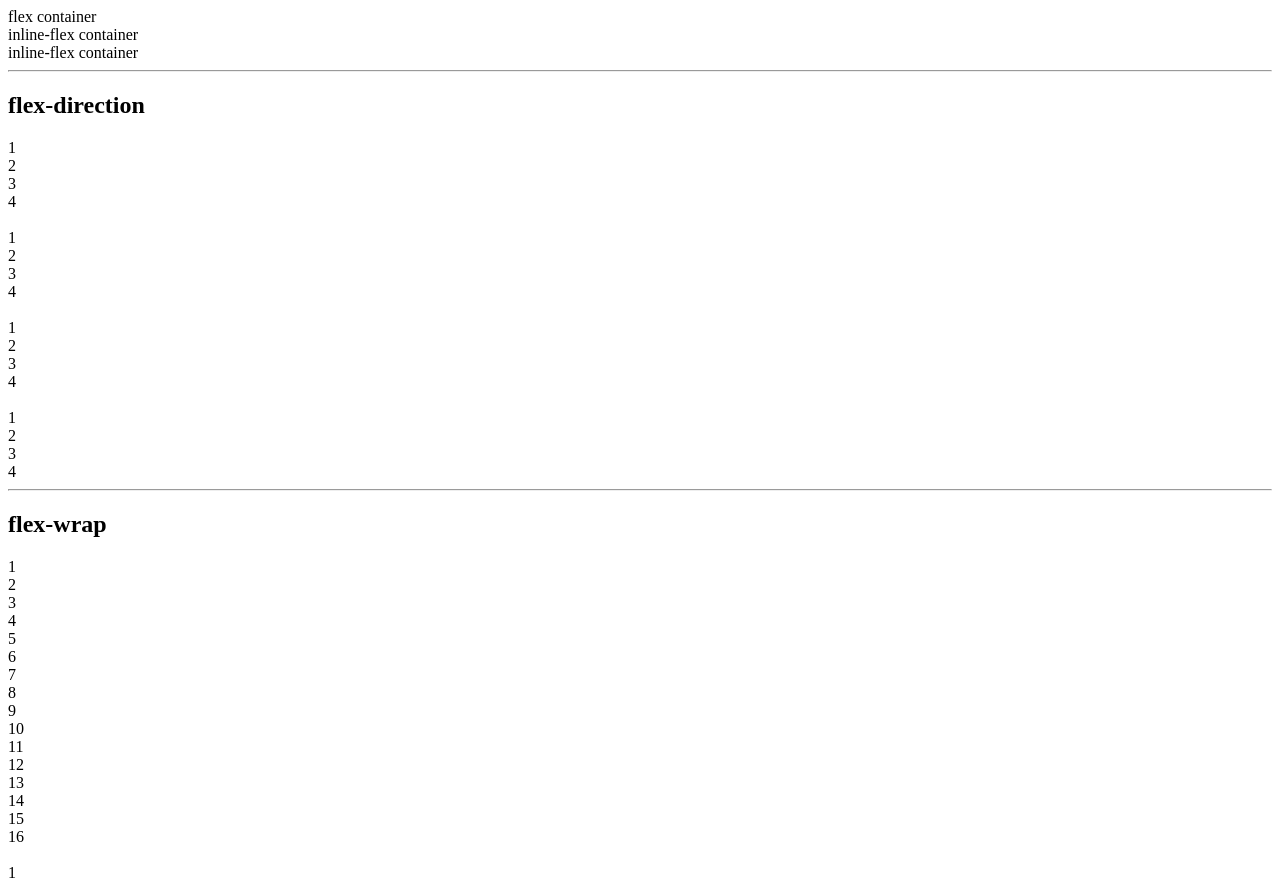
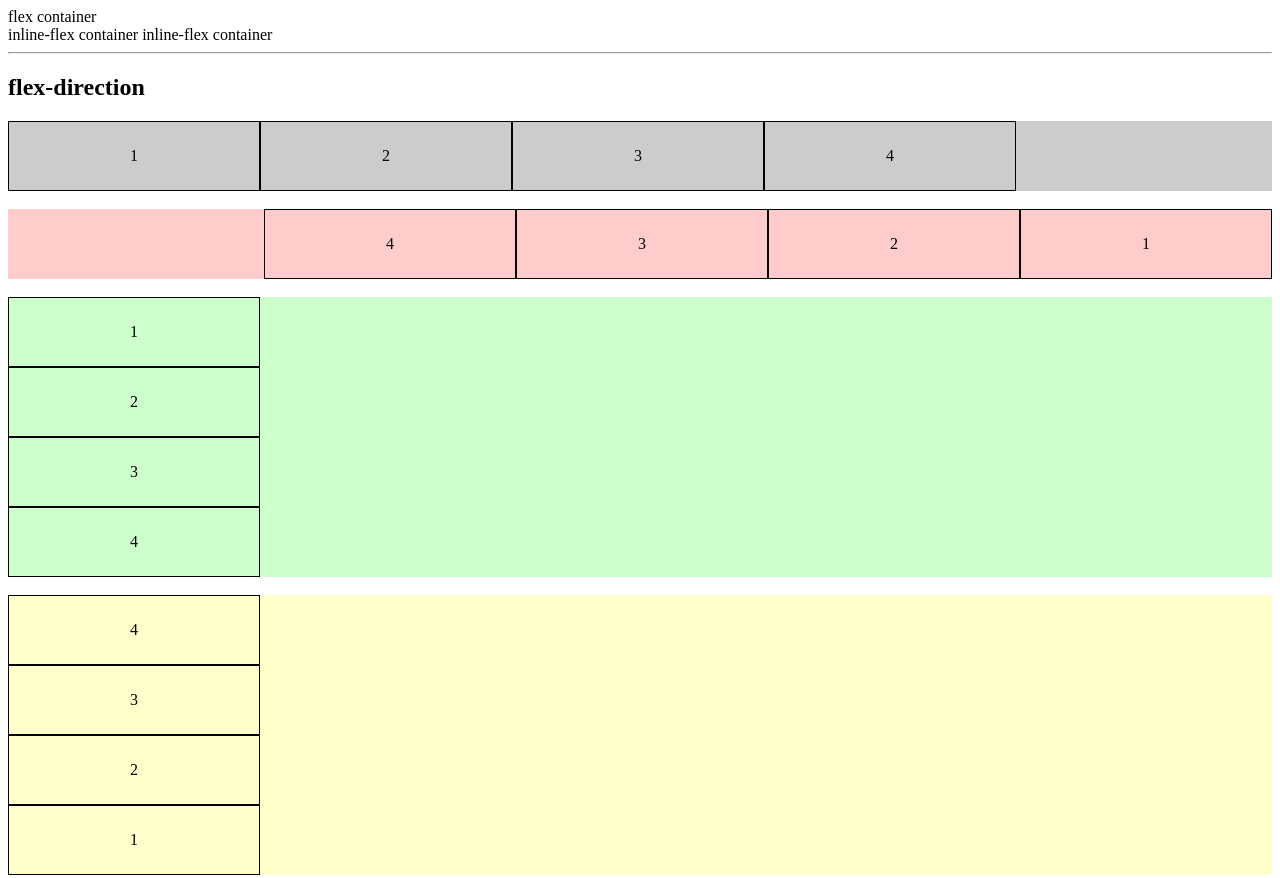
Before and after one commit to jojaehyeok99/web-basic_20240306, a plain HTML site: page css/13.CSS3_Flexbox/css3_flexbox_1.html in a window 1280 px wide. Shown: the top 878 px of the page. Drawn offline with Linux system fonts and the light colour scheme.

Commit message:
2024 - 03 - 13 CSS : Flexbox - flexbox container(flex, inline-flex), flexbox container 속성(flex-direction 속성 - row, row-reverse, column, column-reverse)

```diff
--- a/css/13.CSS3_Flexbox/css3_flexbox_1.html
+++ b/css/13.CSS3_Flexbox/css3_flexbox_1.html
@@ -9,37 +9,66 @@
 
     /*
     flexbox :
-                -
-                -
-                -
-                -
-                -
-                -
-                -
+    - 요소의 사이즈가 불명확하거나 반응형 웹을 구출할 때 유연한 레이아웃을 실현 가능하게 해줌
+    - 복잡한 레이아웃도 간단한 코드로 표현이 가능
+
+    - 장점 :
+    - 1줄의 코드로 수평, 수직 정렬이 가능
+    - 요소간 상하좌우 정렬, 순서 변경이 수월함
+    - 요소간 간격 조절이 편리함
     */
 
     /*
-            flexbox container :
-                -
-                -
+    flexbox container : flex item을 자식으로 가지는 부모 요소,
+                        display 속성 값을 flex 혹은 inline-flex로 지정해야 사용 가능
+    - flex : flex container를 block 레벨 요소로 지정
+    - inline-flex : flex container를 inline 레벨 요소로 지정
     */
-
-
-
+    .flex-container{display: flex;}
+    .inline-flex-container{display: inline-flex;}
 
     /*
     flexbox container 속성
     */
 
     /*
-            flex-direction 속성 :
-                -
-                -
-                -
-                -
+    flex-direction 속성 : flex container의 주축 방향 지정
+    - row : 좌에서 우로 수평 배치(기본값)
+    - row-reverse : 우에서 좌로 수평 배치
+    - column : 위에서 아래로 수직 배치
+    - column-reverse : 아래에서 위로 수직 배치
     */
 
+    .flex-item-sample{
+      width: 200px;
+      padding: 25px;
+      text-align: center;
+      border: 1px solid black;
+    }
 
+    .flex-row-container{
+      background-color: rgba(0,0,0,0.2);
+      display: flex;
+      flex-direction: row;
+    }
+
+    .flex-row-reverse-container{
+      background-color: rgba(255,0,0,0.2);
+      display: flex;
+      flex-direction: row-reverse;
+    }
+
+    .flex-column-container{
+      background-color: rgba(0,255,0,0.2);
+      display: flex;
+      flex-direction: column;
+    }
+
+    .flex-column-reverse-container{
+      background-color: rgba(255,255,0,0.2);
+      display: flex;
+      flex-direction: column-reverse;
+    }
 
     /*
     flex-wrap 속성 :
@@ -59,8 +88,6 @@
     -
     -
     */
-
-
 
         /*
             align-items 속성 :
```
Lines whose indentation alone changed are shown as unchanged.
